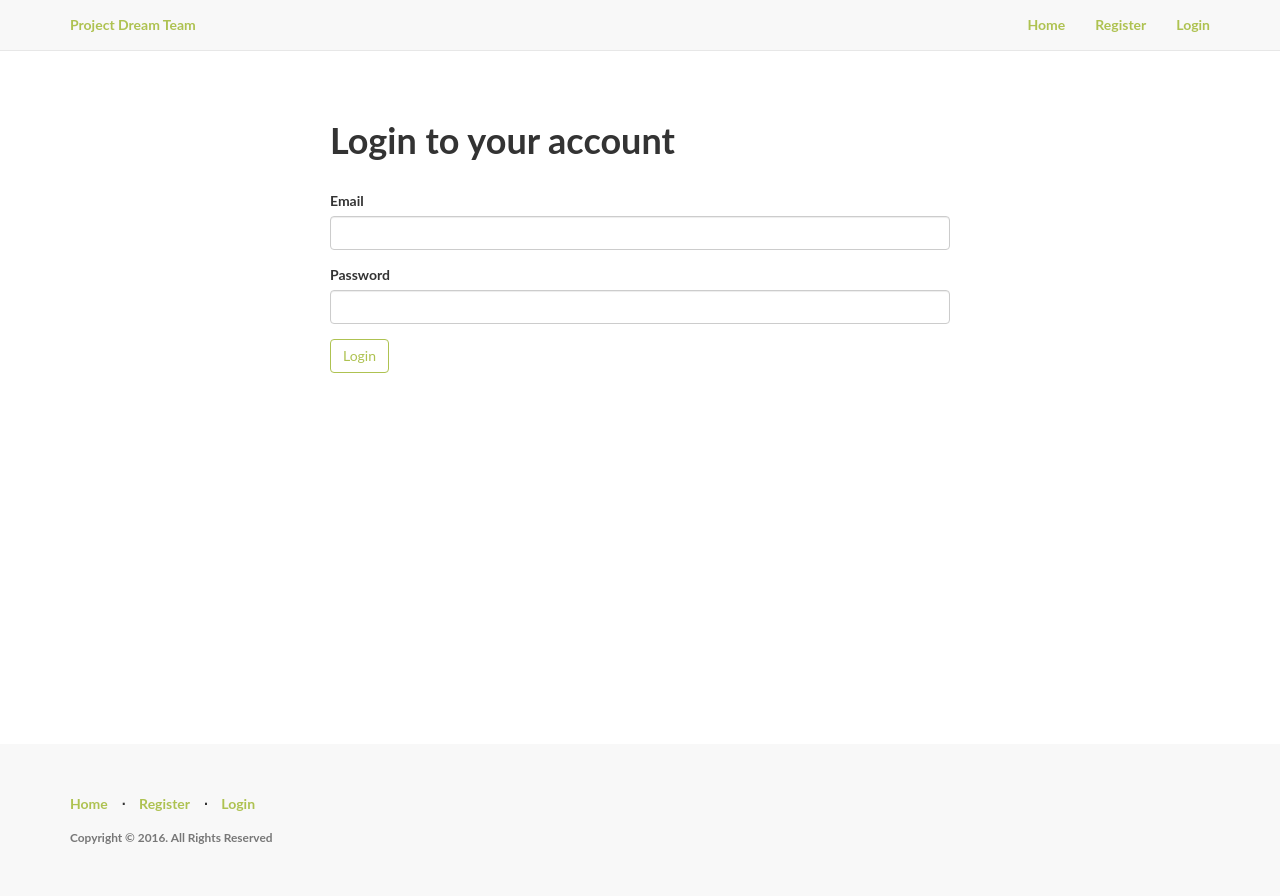
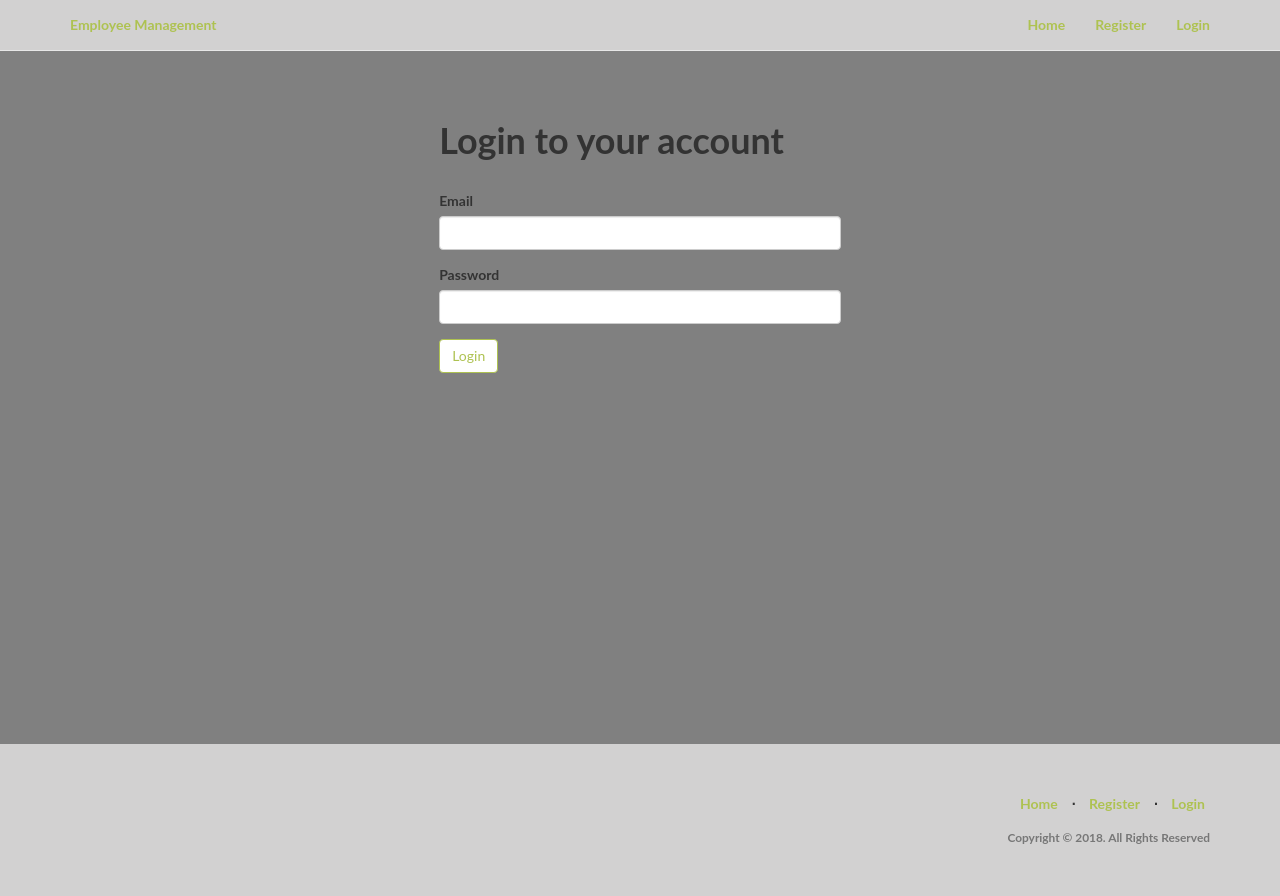
Before and after one commit to momojohnson/employee-management-app, a Flask app: page /login in a window 1280 px wide. Run offline with Flask 2, Linux system fonts and the light colour scheme; parts of the project's set-up code (start-up, migrations or seed data) failed here and were passed over; some libraries are stand-ins or nearby versions.

Commit message:
Added a little bit of css

```diff
--- a/app/static/css/style.css
+++ b/app/static/css/style.css
@@ -8,6 +8,9 @@ body, h1, h2, h3 {
     font-weight: 700;
 }
 
+body{
+    background-color: grey;
+}
 a, .navbar-default .navbar-brand, .navbar-default .navbar-nav>li>a {
   color: #aec251;
 }
@@ -57,11 +60,17 @@ p.copyright {
   clear: both;
   height: 4em;
 }
+footer{
+    background-color: #d2d1d1 !important;
+}
 
 .intro-divider {
     width: 400px;
     border-top: 1px solid #f8f8f8;
-    border-bottom: 1px solid rgba(0,0,0,0.2);
+    border-bottom: 1px solid #d2d1d1;
+}
+.navbar-default{
+    background-color: #d2d1d1 !important
 }
 
 .intro-header {
@@ -71,7 +80,7 @@ p.copyright {
     color: #f8f8f8;
     background: url(../img/intro-bg.jpg) no-repeat center center;
     background-size: cover;
-    height: 100%;
+    height: 100vh;
 }
 
 .intro-message {
--- a/app/templates/auth/login.html
+++ b/app/templates/auth/login.html
@@ -3,7 +3,9 @@
 {% extends "base.html" %}
 {% block title %}Login{% endblock %}
 {% block body %}
-<div class="content-section">
+<div class="row">
+<div class="col-md-8 col-md-offset-2">
+<div class="content-section ">
   <br/>
   {{ utils.flashed_messages() }}
   <br/>
@@ -13,4 +15,8 @@
     {{ wtf.quick_form(login_form) }}
   </div>
 </div>
+  </div>
+
+</div>
+
 {% endblock %}
--- a/app/templates/base.html
+++ b/app/templates/base.html
@@ -1,7 +1,7 @@
 <!DOCTYPE html>
 <html lang="en">
 <head>
-    <title>{{ title }} | Project Dream Team</title>
+    <title>{{ title }} | Employee Management</title>
     <link href="https://maxcdn.bootstrapcdn.com/bootstrap/3.3.7/css/bootstrap.min.css" rel="stylesheet">
     <link href="https://stackpath.bootstrapcdn.com/font-awesome/4.7.0/css/font-awesome.min.css" rel="stylesheet" integrity="sha384-wvfXpqpZZVQGK6TAh5PVlGOfQNHSoD2xbE+QkPxCAFlNEevoEH3Sl0sibVcOQVnN" crossorigin="anonymous">
     <link href="{{ url_for('static', filename='css/style.css') }}" rel="stylesheet">
@@ -17,7 +17,7 @@
                   <span class="icon-bar"></span>
                   <span class="icon-bar"></span>
               </button>
-              <a class="navbar-brand topnav" href="{{ url_for('home.homepage') }}">Project Dream Team</a>
+              <a class="navbar-brand topnav" href="{{ url_for('home.homepage') }}">Employee Management</a>
           </div>
           <div class="collapse navbar-collapse" id="bs-example-navbar-collapse-1">
            <ul class="nav navbar-nav navbar-right">
@@ -49,7 +49,7 @@
     <footer>
         <div class="container">
             <div class="row">
-                <div class="col-lg-12">
+                <div class="col-lg-12 text-right">
                     <ul class="list-inline">
                         <li><a href="{{ url_for('home.homepage') }}">Home</a></li>
                         <li class="footer-menu-divider">⋅</li>
@@ -61,7 +61,7 @@
                         <li><a href="{{url_for('auth.login')}}">Login</a></li>
                         {% endif %}
                     </ul>
-                    <p class="copyright text-muted small">Copyright © 2016. All Rights Reserved</p>
+                    <p class="copyright text-muted small">Copyright © 2018. All Rights Reserved</p>
                 </div>
             </div>
         </div>
--- a/app/templates/home/index.html
+++ b/app/templates/home/index.html
@@ -6,8 +6,8 @@
         <div class="row">
             <div class="col-lg-12">
                 <div class="intro-message">
-                    <h1>Project Dream Team</h1>
-                    <h3>The best company in the world!</h3>
+                    <h1>Employees Management</h1>
+                    <h3>The coolest way to manage employees!</h3>
                     <hr class="intro-divider">
                     </ul>
                 </div>
```
